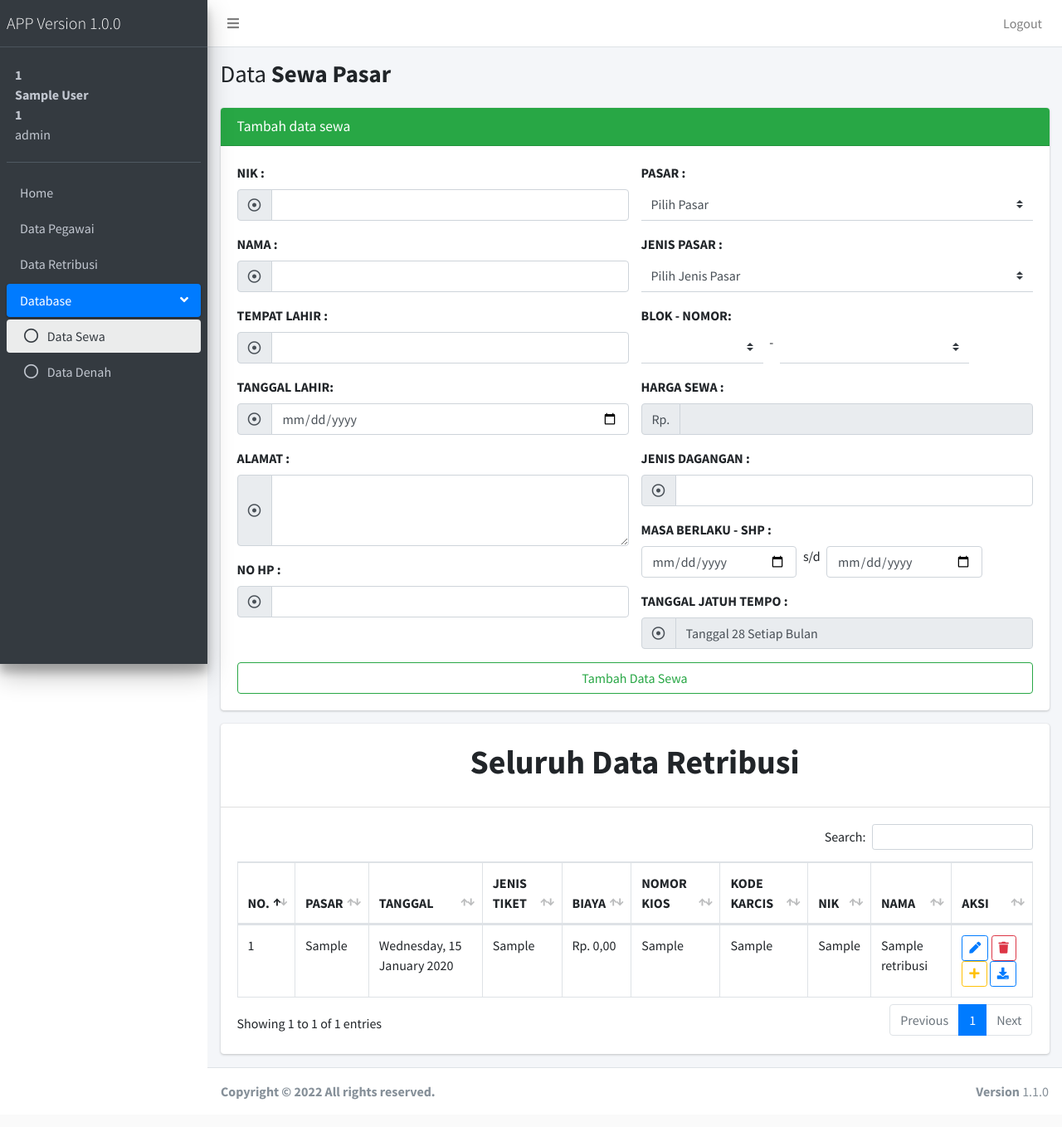
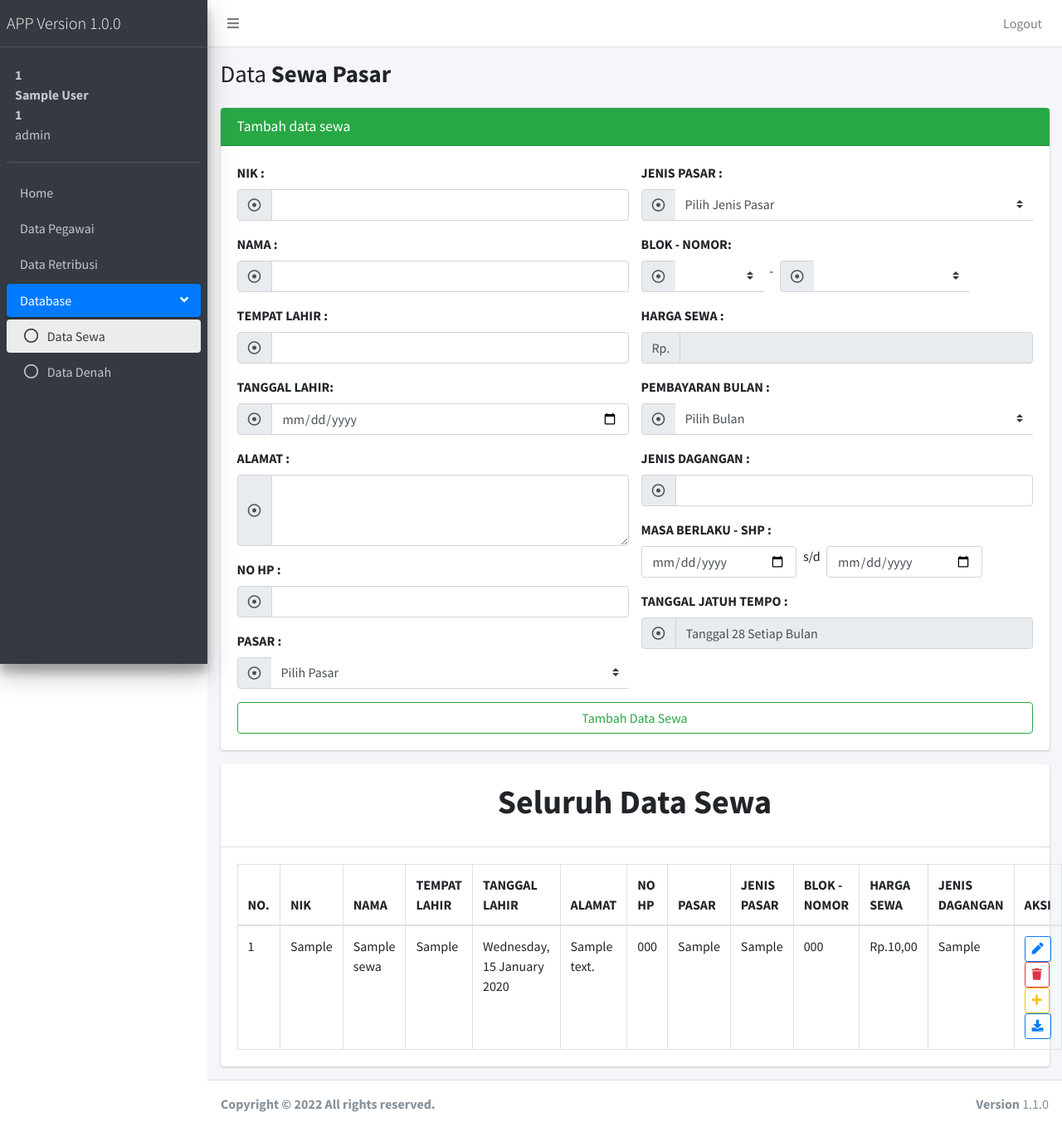
Before and after one commit to wahdjong-pc/nur-app-v1, a PHP site: page /admin-master/data-sewa.php in a window 1280 px wide. Shown: the whole page at 83% size. Before the commit the page ends 1325 px from the top, so only its background shows below. Run offline with PHP 8.4, Linux system fonts and the light colour scheme; the visitor is signed in with stand-in values (Sample User, id 1); tables that the repository leaves empty or names only in its code hold one stand-in row (values such as "Sample post"); lists and menus that the app fills with data are empty; some libraries are stand-ins or nearby versions.

Commit message:
update input form sewa and create delete functions sewa

```diff
--- a/admin-master/data-sewa.php
+++ b/admin-master/data-sewa.php
@@ -194,7 +194,7 @@ if (empty($_SESSION['nik']) or empty($_SESSION['role'])) {
                 <h3 class="card-title">Tambah data sewa</h3>
               </div>
 
-              <form action="proses-retribusi/proses_tambah.php" id="formDataSewa" method="post">
+              <form action="proses-sewa/proses_tambah.php" id="formDataSewa" method="post">
               <div class="card-body">
                 <div class="row">
                     <div class="col-md-6">
@@ -275,13 +275,13 @@ if (empty($_SESSION['nik']) or empty($_SESSION['role'])) {
                         <!-- /.input group -->
                     </div>
                     <!-- /.form group -->
-                    </div>
-
-                    <div class="col-md-6">
                     <div class="form-group">
                         <label>PASAR :</label>
 
                         <div class="input-group">
+                        <div class="input-group-prepend">
+                          <span class="input-group-text"><i class="far fa-dot-circle"></i></span>
+                        </div>
                             <select class="custom-select form-control-border" id="pasar" name="pasar" onchange="pilihPasar()">
                             <option value="" hidden>Pilih Pasar</option>
                             <option value="KOBA">KOBA</option>
@@ -296,10 +296,17 @@ if (empty($_SESSION['nik']) or empty($_SESSION['role'])) {
                     </div>
                     <!-- /.form group -->
 
+                    </div>
+
+                    <div class="col-md-6">
+
                     <div class="form-group">
                         <label>JENIS PASAR :</label>
 
                         <div class="input-group">
+                        <div class="input-group-prepend">
+                          <span class="input-group-text"><i class="far fa-dot-circle"></i></span>
+                        </div>
                             <select class="custom-select form-control-border" id="jenisPasar" name="jenisPasar" onchange="pilihJenisPasar()">
                             <option value="" hidden>Pilih Jenis Pasar</option>
                             </select>
@@ -313,6 +320,10 @@ if (empty($_SESSION['nik']) or empty($_SESSION['role'])) {
                         <div class="row">
                           <div class="col-md-4">
                             <div class="input-group">
+                            <div class="input-group-prepend">
+                              <span class="input-group-text"><i class="far fa-dot-circle"></i></span>
+                            </div>
+
                               <select class="custom-select form-control-border" id="blok" name="blok" onchange="pilihBlok()">
                               </select>
                             </div>
@@ -321,6 +332,9 @@ if (empty($_SESSION['nik']) or empty($_SESSION['role'])) {
 -
                           <div class="col-md-6">
                             <div class="input-group">
+                            <div class="input-group-prepend">
+                              <span class="input-group-text"><i class="far fa-dot-circle"></i></span>
+                            </div>
                               <select class="custom-select form-control-border" id="nomor" name="nomor">
                               </select>
                             </div>
@@ -338,6 +352,34 @@ if (empty($_SESSION['nik']) or empty($_SESSION['role'])) {
                           <span class="input-group-text">Rp.</span>
                         </div>
                         <input type="number" class="form-control" id="hargaSewa" name="hargaSewa" readonly>
+                      </div>
+                      <!-- /.input group -->
+                    </div>
+                    <!-- /.form group -->
+
+                    <div class="form-group">
+                      <label>PEMBAYARAN BULAN :</label>
+
+                      <div class="input-group">
+                        <div class="input-group-prepend">
+                          <span class="input-group-text"><i class="far fa-dot-circle"></i></span>
+                        </div>
+
+                        <select class="custom-select form-control-border" id="pembayaranBulan" name="pembayaranBulan">
+                            <option value="" hidden>Pilih Bulan</option>
+                            <option value="Januari">Januari</option>
+                            <option value="Februari">Februari</option>
+                            <option value="Maret">Maret</option>
+                            <option value="April">April</option>
+                            <option value="Mei">Mei</option>
+                            <option value="Juni">Juni</option>
+                            <option value="Juli">Juli</option>
+                            <option value="Agustus">Agustus</option>
+                            <option value="September">September</option>
+                            <option value="Oktober">Oktober</option>
+                            <option value="November">November</option>
+                            <option value="Desember">Desember</option>
+                        </select>
                       </div>
                       <!-- /.input group -->
                     </div>
@@ -394,7 +436,7 @@ if (empty($_SESSION['nik']) or empty($_SESSION['role'])) {
                     </div>
                 </div>
 
-                <button type="submit" class="btn btn-block btn-outline-success" name="submit-retribusi">Tambah Data Sewa</button>
+                <button type="submit" class="btn btn-block btn-outline-success" name="submit-sewa">Tambah Data Sewa</button>
               </div>
               <!-- /.card-body -->
             </form>
@@ -415,60 +457,11 @@ if (empty($_SESSION['nik']) or empty($_SESSION['role'])) {
           <div class="col-12">
             <div class="card">
               <div class="card-header">
-                <h1 style="text-align: center; padding: 10px 0;"><b>Seluruh Data Retribusi</b></h1>
+                <h1 style="text-align: center; padding: 10px 0;"><b>Seluruh Data Sewa</b></h1>
               </div>
               <!-- /.card-header -->
-              <div class="card-body">
-                <table id="example1" class="table table-bordered table-hover">
-                  <thead>
-                  <tr>
-                    <th style="width: 2%;">NO.</th>
-                    <th>PASAR</th>
-                    <th>TANGGAL</th>
-                    <th>JENIS TIKET</th>
-                    <th>BIAYA</th>
-                    <th>NOMOR KIOS</th>
-                    <th>KODE KARCIS</th>
-                    <th>NIK</th>
-                    <th>NAMA</th>
-                    <th>AKSI</th>
-                  </tr>
-                  </thead>
-                  <tbody>
-                  <?php
-                  $query = $koneksi->query("SELECT * FROM tbl_retribusi ORDER BY id_retribusi DESC");
-                  $no = 1;
+              <div class="card-body" id="card-body">
 
-                  while($data = $query->fetch_assoc()) :
-                    $biayaFirst = $data['biaya'];
-
-                    $biaya = number_format($biayaFirst,2,",",".");
-
-                    $originalDate = $data['tanggal'];
-                    $newDate = date("l, d F Y", strtotime($originalDate));
-                  ?>
-                  <tr>
-                    <td><?= $no++;?></td>
-                    <td><?= $data['pasar']; ?></td>
-                    <td><?= $newDate; ?></td>
-                    <td><?= $data['jenis_tiket']; ?></td>
-                    <td>Rp. <?= $biaya; ?></td>
-                    <td><?= $data['no_kios']; ?></td>
-                    <td><?= $data['kode_karcis']; ?></td>
-                    <td><?= $data['nik']; ?></td>
-                    <td><?= $data['nama_pegawai']; ?></td>
-                    <td>
-                      <a href="data-retribusi.php?id=<?= $data['id_retribusi']; ?>" class="btn btn-outline-primary btn-sm" title="Edit"><i class="fa fa-pen"></i></a>
-                      <button onclick="hapus(<?= $data['id_retribusi']; ?>)" class="btn btn-outline-danger btn-sm" title="Hapus"><i class="fa fa-trash"></i></button>
-                      <a onclick="return showData('<?= $data['pasar'] ;?>','<?= $data['tanggal'] ;?>')" class="btn btn-outline-warning btn-sm" title="Tambah Data Retrbusi" data-toggle="modal" data-target="#modal-retribusi"><i class="fa fa-plus"></i></a>
-                      <a href="../result-laporan.php?pasar=<?= $data['pasar'];?>&tanggal=<?= $data['tanggal'];?>" class="btn btn-outline-primary btn-sm" title="Download"><i class="fa fa-download"></i></a>
-                    </td>
-                  </tr>
-
-                  <?php endwhile; ?>
-
-                  </tbody>
-                </table>
               </div>
               <!-- /.card-body -->
             </div>
@@ -558,6 +551,9 @@ if (empty($_SESSION['nik']) or empty($_SESSION['role'])) {
       blok: {
         required: true,
       },
+      pembayaranBulan: {
+        required: true,
+      },
       nomor: {
         required: true,
       },
@@ -605,6 +601,9 @@ if (empty($_SESSION['nik']) or empty($_SESSION['role'])) {
       nomor: {
         required: "Mohon dipilih nomor nya!",
       },
+      pembayaranBulan: {
+        required: "Mohon dipilih bulan pembayaran nya!",
+      },
       jenisDagangan: {
         required: "Mohon diisi jenis dagangan nya!",
       },
@@ -636,7 +635,7 @@ if (empty($_SESSION['nik']) or empty($_SESSION['role'])) {
 
 function hapus(id){
  Swal.fire({
-  title: 'Apakah anda yakin menghapus data retribusi ini?',
+  title: 'Apakah anda yakin menghapus data sewa ini?',
   icon: 'warning',
   showCancelButton: true,
   confirmButtonColor: '#3085d6',
@@ -644,7 +643,7 @@ function hapus(id){
   confirmButtonText: 'Ya'
 }).then((result) => {
   if (result.isConfirmed) {
-    window.location.href='proses-retribusi/proses_hapus.php?id='+id
+    window.location.href='proses-sewa/proses_hapus.php?id='+id
   }
 })
 }
@@ -868,6 +867,22 @@ function pilihBlok(){
 
 }
 
+function loadXMLDoc() {
+  var xhttp = new XMLHttpRequest();
+  xhttp.onreadystatechange = function() {
+    if (this.readyState == 4 && this.status == 200) {
+      document.getElementById("card-body").innerHTML = this.responseText;
+    }
+  };
+  xhttp.open("GET", "proses-sewa/data-sewa-show.php", true);
+  xhttp.send();
+}
+
+setInterval(() => {
+    loadXMLDoc();
+}, 1000);
+window.onload = loadXMLDoc;
+
 </script>
 
 </body>
--- /dev/null
+++ b/admin-master/proses-sewa/data-sewa-show.php
@@ -0,0 +1,67 @@
+<?php
+include '../../config/config.php';
+session_start();
+if (empty($_SESSION['nik']) or empty($_SESSION['role'])) {
+      echo "<script>
+         alert('Maaf anda harus login terlebih dahulu');document.location='../index.php'
+     </script>";
+     }
+
+?>
+
+<table id="example1" class="table table-bordered table-hover">
+        <thead>
+            <tr>
+                <th style="width: 2%;">NO.</th>
+                <th>NIK</th>
+                <th>NAMA</th>
+                <th>TEMPAT LAHIR</th>
+                <th>TANGGAL LAHIR</th>
+                <th>ALAMAT</th>
+                <th>NO HP</th>
+                <th>PASAR</th>
+                <th>JENIS PASAR</th>
+                <th>BLOK - NOMOR</th>
+                <th>HARGA SEWA</th>
+                <th>JENIS DAGANGAN</th>
+                <th>AKSI</th>
+            </tr>
+        </thead>
+        <tbody>
+            <?php
+                $query = $koneksi->query("SELECT * FROM tbl_sewa ORDER BY id_sewa DESC");
+                $no = 1;
+
+                while($data = $query->fetch_assoc()) :
+                    $harga_sewa_first = $data['harga_sewa'];
+
+                    $harga_sewa = number_format($harga_sewa_first,2,",",".");
+
+                    $originalDateLahir = $data['tanggal'];
+                    $newDateLahir = date("l, d F Y", strtotime($originalDateLahir));
+                ?>
+            <tr>
+                <td><?= $no++;?></td>
+                <td><?= $data['nik']; ?></td>
+                <td><?= $data['nama']; ?></td>
+                <td><?= $data['tmpt_lahir']; ?></td>
+                <td><?= $newDateLahir; ?></td>
+                <td><?= $data['alamat']; ?></td>
+                <td><?= $data['no_hp']; ?></td>
+                <td><?= $data['pasar']; ?></td>
+                <td><?= $data['jenis_pasar']; ?></td>
+                <td><?= $data['blok_nomor']; ?></td>
+                <td>Rp.<?= $harga_sewa; ?></td>
+                <td><?= $data['jenis_dagangan']; ?></td>
+                <td>
+                    <a href="data-retribusi.php?id=<?= $data['id_retribusi']; ?>" class="btn btn-outline-primary btn-sm" title="Edit"><i class="fa fa-pen"></i></a>
+                    <button onclick="hapus(<?= $data['id_sewa']; ?>)" class="btn btn-outline-danger btn-sm" title="Hapus"><i class="fa fa-trash"></i></button>
+                    <a onclick="return showData('<?= $data['pasar'] ;?>','<?= $data['tanggal'] ;?>')" class="btn btn-outline-warning btn-sm" title="Tambah Data Retrbusi" data-toggle="modal" data-target="#modal-retribusi"><i class="fa fa-plus"></i></a>
+                    <a href="../result-laporan.php?pasar=<?= $data['pasar'];?>&tanggal=<?= $data['tanggal'];?>" class="btn btn-outline-primary btn-sm" title="Download"><i class="fa fa-download"></i></a>
+                </td>
+            </tr>
+
+        <?php endwhile; ?>
+
+    </tbody>
+</table>
```
Also changed, not shown: admin-master/proses-sewa/proses_edit.php (added, +68 -0 lines), admin-master/proses-sewa/proses_hapus.php (added, +46 -0 lines), admin-master/proses-sewa/proses_tambah.php (added, +79 -0 lines).
